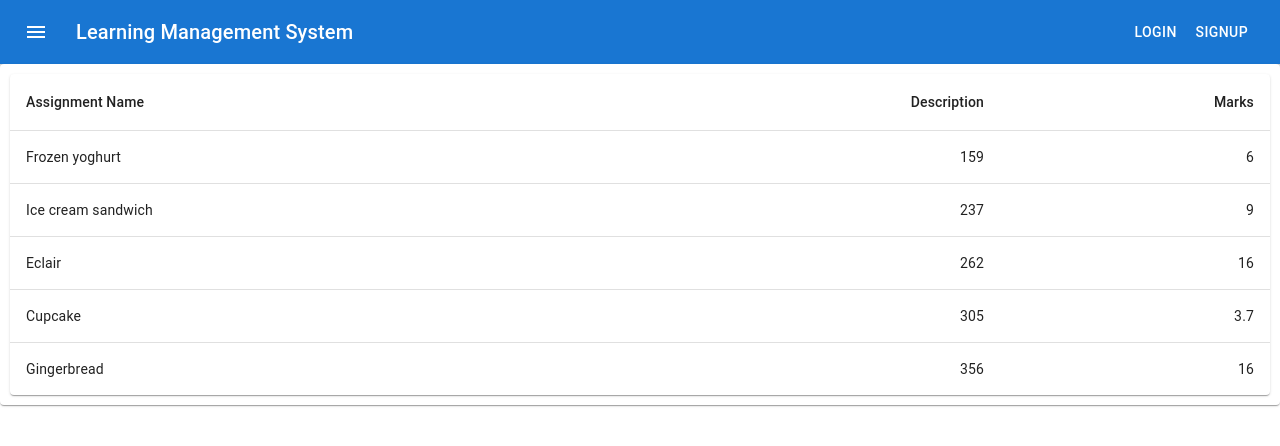
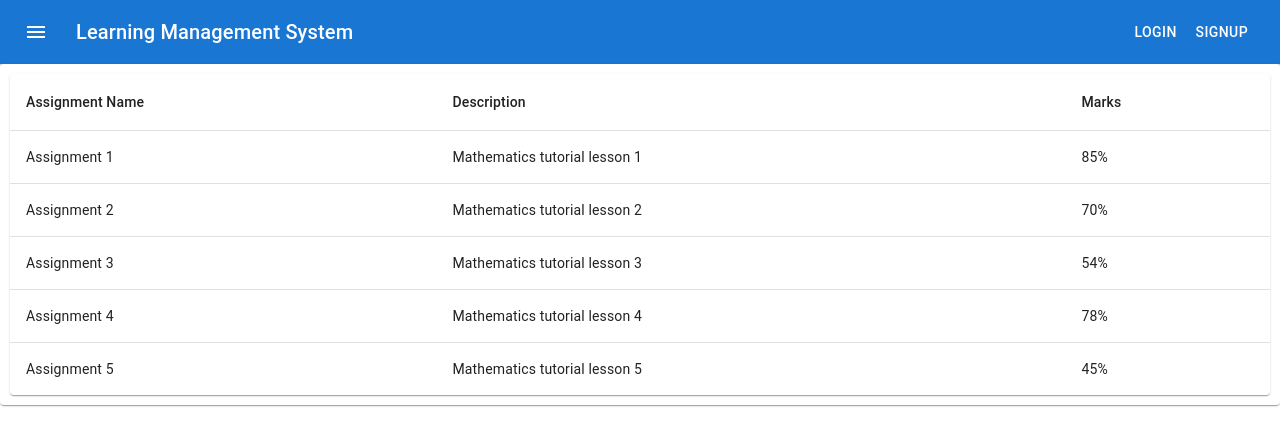
Before and after one commit to Nawoda-Jayasinghe/learning-management-system-Front-End, a React (Create React App) app: page /StudentCourseMarks in a window 1280 px wide. Shown: the top 446 px of the page. Built offline with nearby package versions, Linux system fonts and the light colour scheme.

Commit message:
Updated Course Marks

```diff
--- a/src/components/dashboard/Sidebar.jsx
+++ b/src/components/dashboard/Sidebar.jsx
@@ -10,8 +10,10 @@ import Content from "./Content";
 function Sidebar() {
   const navigate = useNavigate();
   return (
-    <div style={{ display: "flex", flexDirection: "row" }}>
+    <div style={{ }}>
+    {/* display: "flex", flexDirection: "row"  */}
       <Menu
+
         onClick={({ key }) => {
           if (key === "signout") {
             //signout option have to implement
@@ -30,19 +32,7 @@ function Sidebar() {
     </div>
   );
 
-  // function Content() {
-  //   return (
-  //     <div>
-  //       <Routes>
-  //         <Route
-  //           path="/availableCourses"
-  //           element={<AvailableCourses />}
-  //         ></Route>
-  //         <Route path="/enrolledCourses" element={<EnrolledCourses />}></Route>
-  //       </Routes>
-  //     </div>
-  //   );
-  // }
+
 }
 
 export default Sidebar;
--- a/src/components/dashboard/SubjectCard.jsx
+++ b/src/components/dashboard/SubjectCard.jsx
@@ -2,13 +2,13 @@ import { Card, Col, Row } from 'antd';
 import React from 'react';
 import { Button } from 'antd';
 import Grid from "antd/lib/card/Grid";
-const SubjectCard = () => (
+const SubjectCard = (props) => (
   <div className="w-full" style={{margin:"10px 10px",boxShadow: "rgba(0, 0, 0, 0.24) 0px 3px 8px"}}>
     <Grid container spacing={4} className="flex " style={{width:"100%", mx:2 }} >
             <img src="https://encrypted-tbn0.gstatic.com/images?q=tbn:ANd9GcTkDNFIq-3knHkuUSzXtaujLmD9rzFkmNS02w&usqp=CAU"></img>
             <Grid item lg={6} md={4} sm={6} xs={12} alignItems="center" style={{width:"100%" }} >
               <center>
-                <label>MGTE 23212 Course</label>
+                <label>{props.name}</label>
                 <Button type="primary" block className="w-full">
                   Enroll
                 </Button>
--- a/src/components/student/StudentAvailable.jsx
+++ b/src/components/student/StudentAvailable.jsx
@@ -19,14 +19,18 @@ function StudentAvailable() {
             flexWrap: 'wrap',
           }}
         >
-        <SubjectCard/>
-        <SubjectCard/>
-        <SubjectCard/>
-        <SubjectCard/>
-        <SubjectCard/>
-        <SubjectCard/>
-        <SubjectCard/>
-        <SubjectCard/>
+        <SubjectCard name="Science"/>
+          <SubjectCard name="Geography"/>
+          <SubjectCard name="History"/>
+          <SubjectCard name="Computer Science"/>
+          <SubjectCard name="Sinhala"/>
+          <SubjectCard name="English"/>
+          <SubjectCard name="Science"/>
+          <SubjectCard name="Geography"/>
+          <SubjectCard name="History"/>
+          <SubjectCard name="Computer Science"/>
+          <SubjectCard name="Sinhala"/>
+          <SubjectCard name="English"/>
 
 
 
--- a/src/components/student/StudentCourseMarks.jsx
+++ b/src/components/student/StudentCourseMarks.jsx
@@ -1,57 +1,53 @@
-import * as React from 'react';
-import Table from '@mui/material/Table';
-import TableBody from '@mui/material/TableBody';
-import TableCell from '@mui/material/TableCell';
-import TableContainer from '@mui/material/TableContainer';
-import TableHead from '@mui/material/TableHead';
-import TableRow from '@mui/material/TableRow';
-import Paper from '@mui/material/Paper';
-import { Card } from '@mui/material';
+import * as React from "react";
+import Table from "@mui/material/Table";
+import TableBody from "@mui/material/TableBody";
+import TableCell from "@mui/material/TableCell";
+import TableContainer from "@mui/material/TableContainer";
+import TableHead from "@mui/material/TableHead";
+import TableRow from "@mui/material/TableRow";
+import Paper from "@mui/material/Paper";
+import { Card } from "@mui/material";
 
-function createData(name, calories, fat) {
-  return { name, calories, fat };
+function createData(name, description, marks) {
+  return { name, description, marks };
 }
 
 const rows = [
-  createData('Frozen yoghurt', 159, 6.0, 24, 4.0),
-  createData('Ice cream sandwich', 237, 9.0, 37, 4.3),
-  createData('Eclair', 262, 16.0, 24, 6.0),
-  createData('Cupcake', 305, 3.7, 67, 4.3),
-  createData('Gingerbread', 356, 16.0, 49, 3.9),
+  createData("Assignment 1", "Mathematics tutorial lesson 1", "85%"),
+  createData("Assignment 2", "Mathematics tutorial lesson 2", "70%"),
+  createData("Assignment 3", "Mathematics tutorial lesson 3", "54%"),
+  createData("Assignment 4", "Mathematics tutorial lesson 4", "78%"),
+  createData("Assignment 5", "Mathematics tutorial lesson 5", "45%"),
 ];
 
 export default function StudentCourseMarks() {
   return (
-
-    <Card style={{padding:"10px",width:"100%"}}>
+    <Card style={{ padding: "10px", width: "100%" }}>
       <TableContainer component={Paper}>
         <Table sx={{ minWidth: 650 }} aria-label="simple table">
           <TableHead>
             <TableRow>
               <TableCell>Assignment Name</TableCell>
-            <TableCell align="right">Description</TableCell>
-            <TableCell align="right">Marks</TableCell>
-
+              <TableCell align="left">Description</TableCell>
+              <TableCell align="left">Marks</TableCell>
             </TableRow>
           </TableHead>
           <TableBody>
             {rows.map((row) => (
               <TableRow
                 key={row.name}
-              sx={{ '&:last-child td, &:last-child th': { border: 0 } }}
+                sx={{ "&:last-child td, &:last-child th": { border: 0 } }}
               >
                 <TableCell component="th" scope="row">
                   {row.name}
                 </TableCell>
-              <TableCell align="right">{row.calories}</TableCell>
-              <TableCell align="right">{row.fat}</TableCell>
-
+                <TableCell align="left">{row.description}</TableCell>
+                <TableCell align="left">{row.marks}</TableCell>
               </TableRow>
             ))}
           </TableBody>
         </Table>
       </TableContainer>
     </Card>
-
   );
 }
--- a/src/components/student/StudentEnrollment.jsx
+++ b/src/components/student/StudentEnrollment.jsx
@@ -21,14 +21,14 @@ function StudentEnrollment() {
           }}
         >
           <Link to="/StudentCourseMarks">
-            <SubjectCard />
+            <SubjectCard name="Mathematics"/>
           </Link>
-          <SubjectCard />
-          <SubjectCard />
-          <SubjectCard />
-          <SubjectCard />
-          <SubjectCard />
-          <SubjectCard />
+          <SubjectCard name="Science"/>
+          <SubjectCard name="Geography"/>
+          <SubjectCard name="History"/>
+          <SubjectCard name="Computer Science"/>
+          <SubjectCard name="Sinhala"/>
+
         </div>
       </Form>
     </div>
```
Lines whose indentation alone changed are shown as unchanged.
